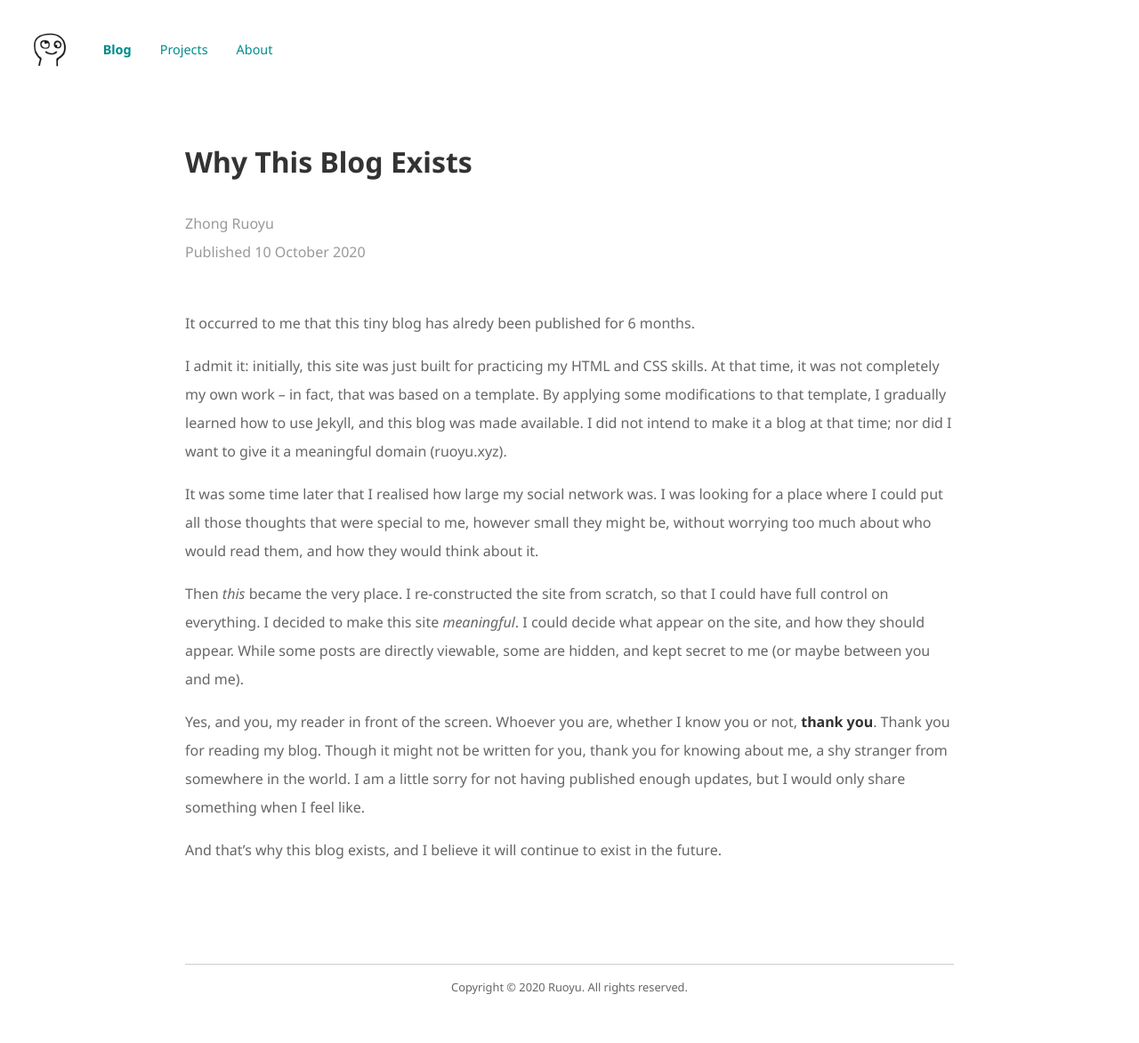
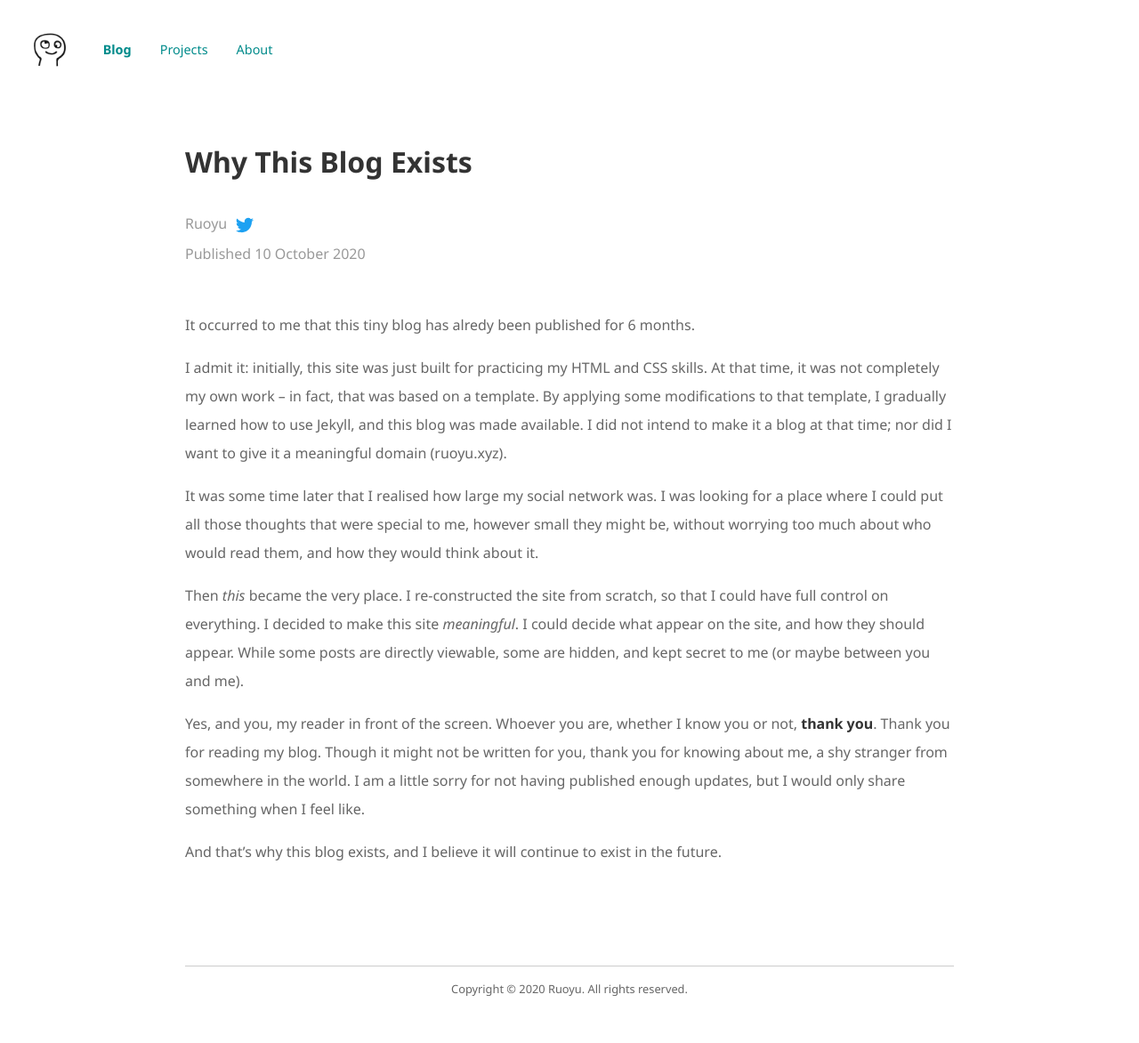
Before and after one commit to ZhongRuoyu/ruoyu.xyz, a Jekyll site: the page built from _posts/2020-10-10-why-this-blog-exists.md, in a window 1280 px wide. Shown: the whole page at 89% size. Built offline with Jekyll 4.4.1, drawn with Linux system fonts in a browser that asks for light colours.

Commit message:
Bug fixed

```diff
--- a/_posts/2020-10-10-why-this-blog-exists.md
+++ b/_posts/2020-10-10-why-this-blog-exists.md
@@ -3,7 +3,6 @@ title: Why This Blog Exists
 layout: post
 category: blog
 date: 2020-10-10 12:13 +08
-author: Zhong Ruoyu
 description: I have been thinking about why this blog should exist for a long, long while. Maybe this is the answer.
 ---
 
```
